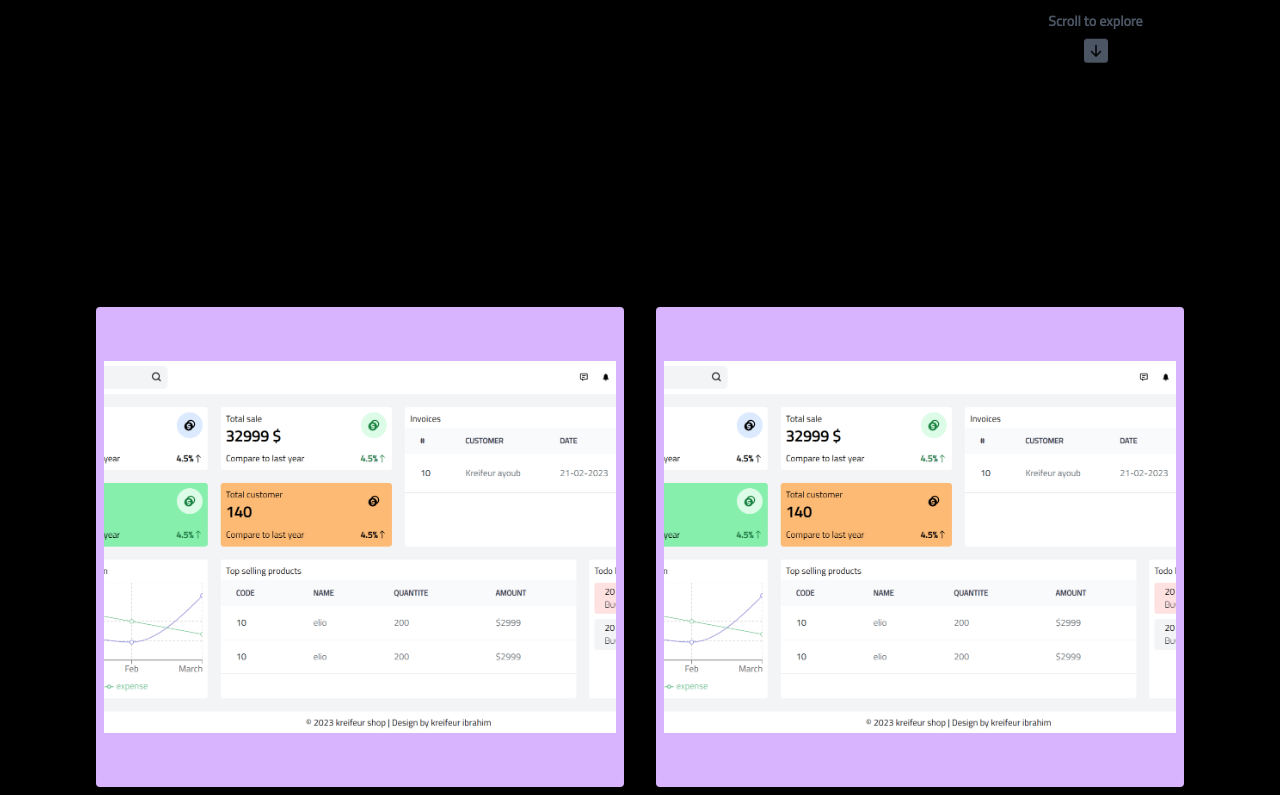
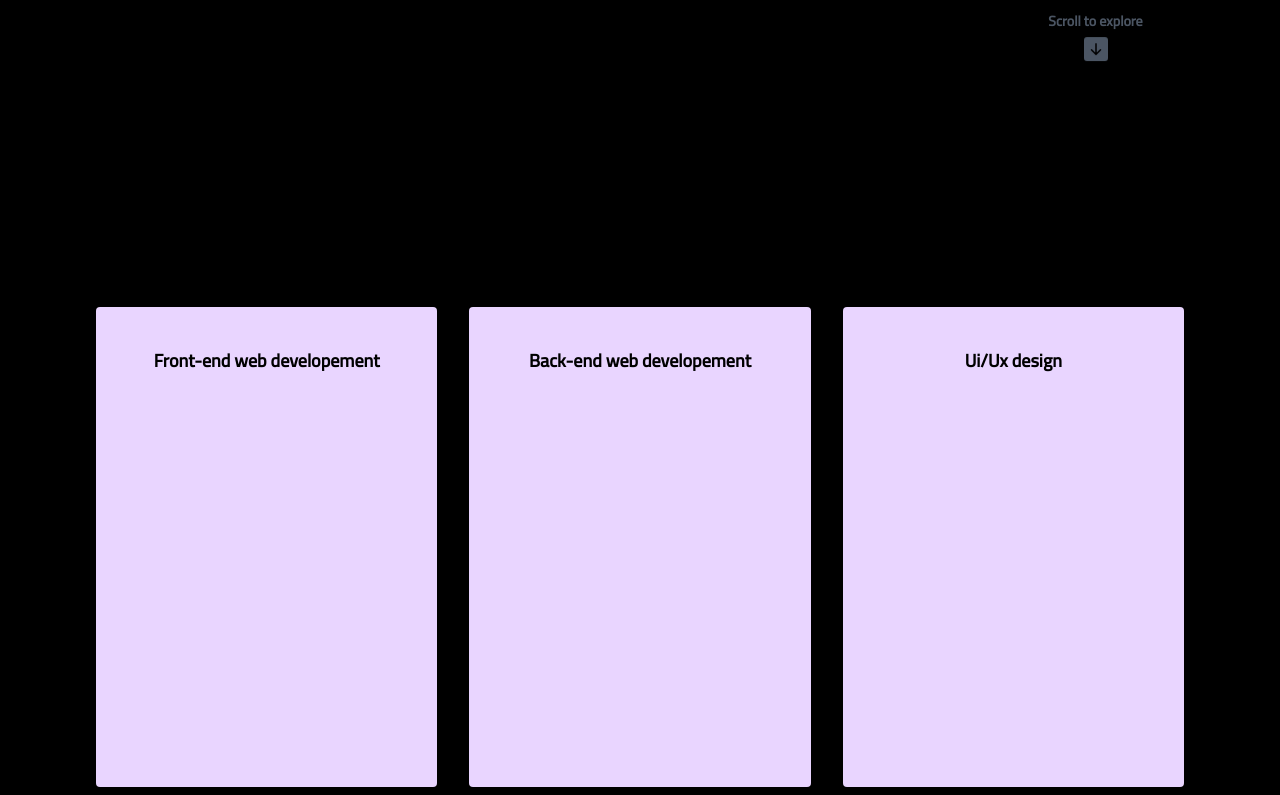
Before and after one commit to kreifeur/web-portfolio, a React (Vite) app: page / in a window 1280 px wide. Shown: the part 645-1440 px from the top of the page. Built offline with nearby package versions, Linux system fonts and the light colour scheme.

Commit message:
lets try again 2

```diff
--- a/src/App.jsx
+++ b/src/App.jsx
@@ -4,7 +4,7 @@ import Contact from "./pages/Contact";
 import Home from "./pages/Home";
 import Services from "./pages/Services";
 import Technologies from "./pages/Technologies";
-import Work from "./pages/Work";
+/* import Work from "./pages/Work"; */
 
 
 const App = () => {
@@ -15,7 +15,7 @@ const App = () => {
       <div className="sm:w-[90%] w-[100vw] h-[100%] bg-black ">
           <Navbar/>
           <Home/>
-          <Work/>
+          {/* <Work/> */}
           <Services/>
           <Technologies/>
           <Contact/>
```
